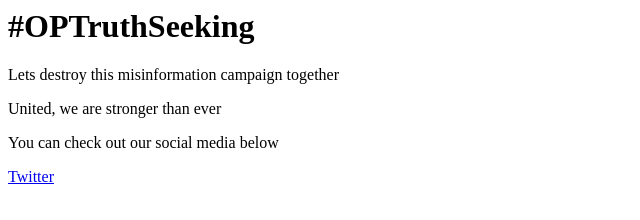
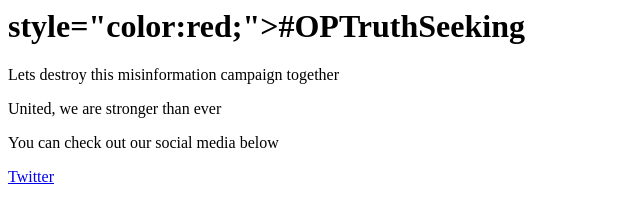
Before and after one commit to StonedInvestigator666/op-truth-seeking, a plain HTML site: page index.html in a window 1280 px wide. Shown: the whole page, without its empty margins (0-640 px from the left). Drawn offline with Linux system fonts and the light colour scheme.

Commit message:
Update index.html

```diff
--- a/index.html
+++ b/index.html
@@ -1,4 +1,4 @@
-<h1>#OPTruthSeeking</h1>
+<h1> style="color:red;">#OPTruthSeeking</h1>
 <p>Lets destroy this misinformation campaign together</p>
 <p>United, we are stronger than ever</p>
 
```
